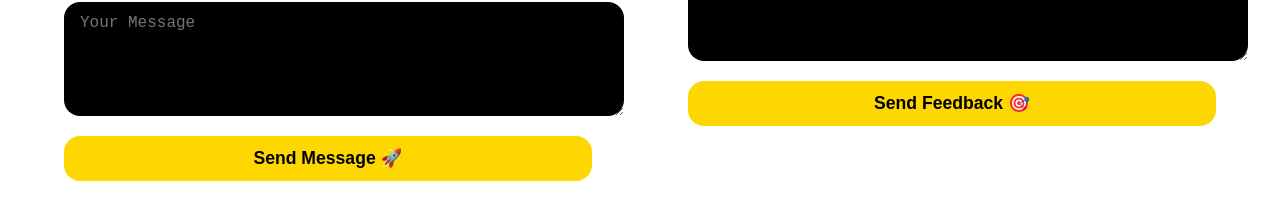
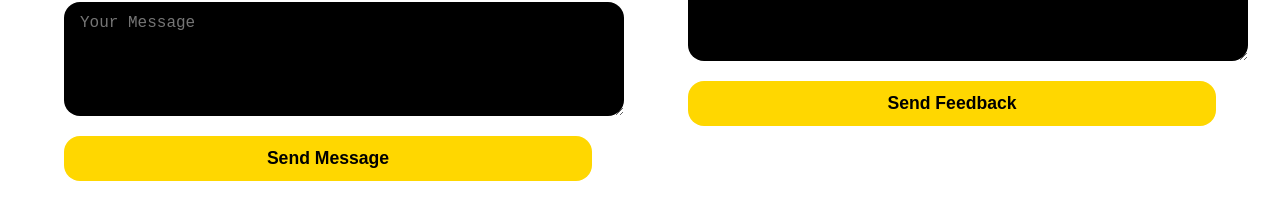
Before and after one commit to TheekshR/Portfolio-Website, a React (Create React App) app: page / in a window 1280 px wide. Shown: the part 4088-4307 px from the top of the page. Built offline with nearby package versions, Linux system fonts and the light colour scheme.

Commit message:
Small updates on contact me page

```diff
--- a/src/components/Contact.js
+++ b/src/components/Contact.js
@@ -64,7 +64,7 @@ export default function Contact() {
       <div className="form-contact">
         <h2>Contact Me ✨</h2>
         {contactSent ? (
-          <p className="success-message">Message sent! 🎉👽</p>
+          <p className="success-message">Message sent! 🎉</p>
         ) : (
           <form onSubmit={sendContactForm}>
             <input
@@ -91,7 +91,7 @@ export default function Contact() {
               onChange={handleContactChange}
               required
             />
-            <button type="submit">Send Message 🚀</button>
+            <button type="submit">Send Message</button>
           </form>
         )}
       </div>
@@ -121,7 +121,7 @@ export default function Contact() {
               value={feedbackForm.suggestions}
               onChange={(e) => setFeedbackForm({ ...feedbackForm, suggestions: e.target.value })}
             />
-            <button type="submit">Send Feedback 🎯</button>
+            <button type="submit">Send Feedback</button>
           </form>
         )}
       </div>
--- a/src/styles/Contact.css
+++ b/src/styles/Contact.css
@@ -34,7 +34,7 @@ input, textarea {
   font-size: 1rem;
 }
 input:focus, textarea:focus {
-  outline: 2px solid #FFD700;
+  outline: 1px solid #FFD700;
 }
 
 /* Buttons */
```
